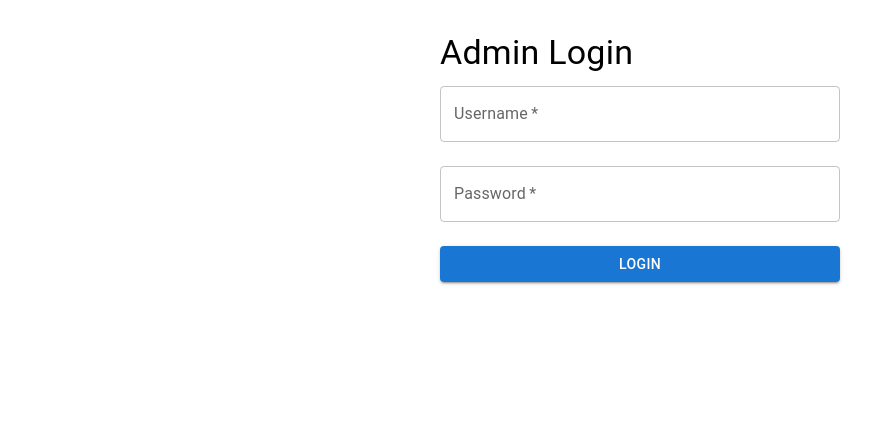
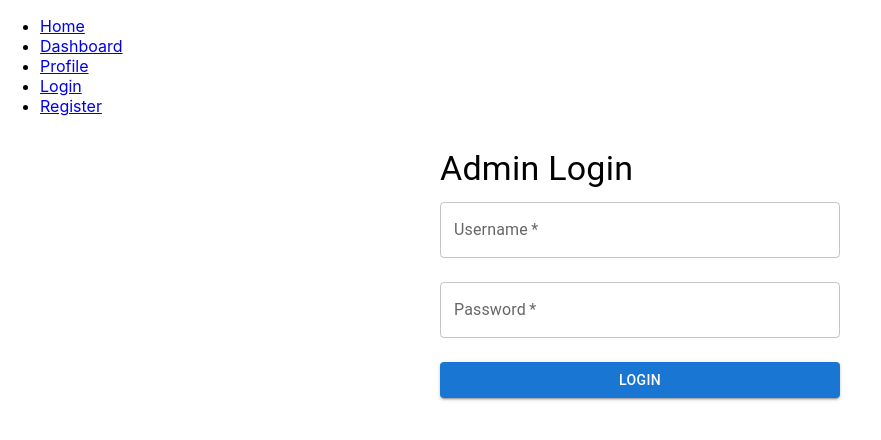
Before and after one commit to Nxtep-Kerala/miniproject1_react_assigmentMS, a React (Create React App) app: page /create-assignment in a window 1280 px wide. Shown: the top 440 px of the page, without its empty margins (0-881 px from the left). Built offline with nearby package versions, Linux system fonts and the light colour scheme.

Commit message:
edited the placeholder in due date field

```diff
--- a/src/App.js
+++ b/src/App.js
@@ -4,10 +4,12 @@ import LoginForm from "./components/LoginForm";
 import RegistrationForm from "./components/RegistrationForm";
 import Assignments from "./components/Assignments";
 import AdminAssignments from "./components/AdminAssignments.js";
+import Navbar from "./components/Navbar.js";
 
 function App() {
   return (
     <Router>
+      <Navbar/>
       <Routes>
         <Route path="/login" element={<LoginForm />} />
         <Route path="/register" element={<RegistrationForm />} />
--- a/src/components/AdminAssignments.js
+++ b/src/components/AdminAssignments.js
@@ -146,7 +146,7 @@ const AdminAssignments = () => {
           </Select>
           <TextField label="Assignment Title" required name="title" value={assignment.title} onChange={handleAssignmentChange} />
           <TextField label="Description" name="description" required value={assignment.description} onChange={handleAssignmentChange} />
-          <TextField label="Due Date" type="date" required name="dueDate" value={assignment.dueDate} onChange={handleAssignmentChange} />
+          <TextField type="date" required name="dueDate" value={assignment.dueDate} onChange={handleAssignmentChange} />
           <Select name="format" required value={assignment.format} onChange={handleAssignmentChange}>
             <MenuItem value="online">Online</MenuItem>
             <MenuItem value="offline">Offline</MenuItem>
```
Also changed, not shown: src/components/Home.js (added, +7 -0 lines), 1 other file (tests, documents, lock files or other folders).
